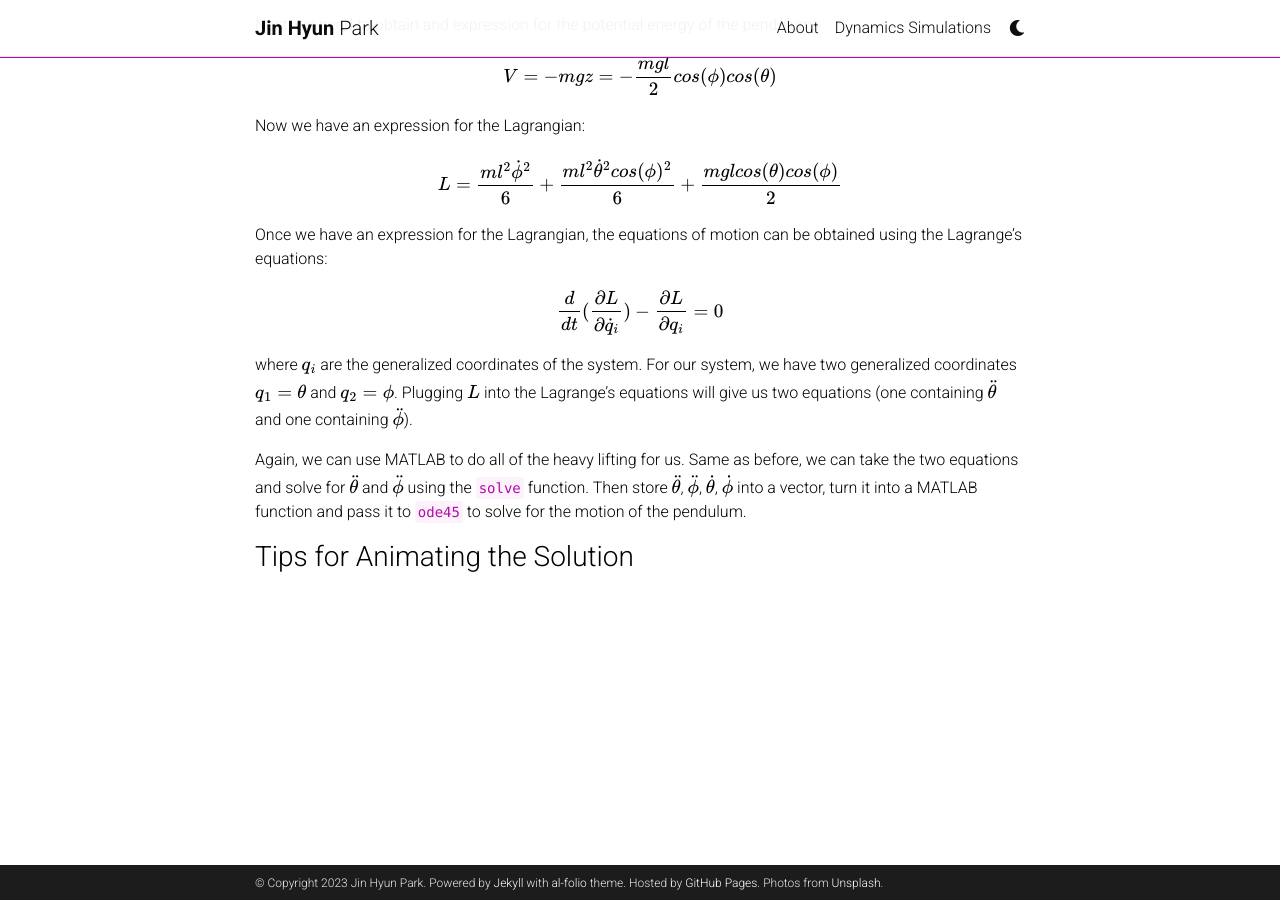
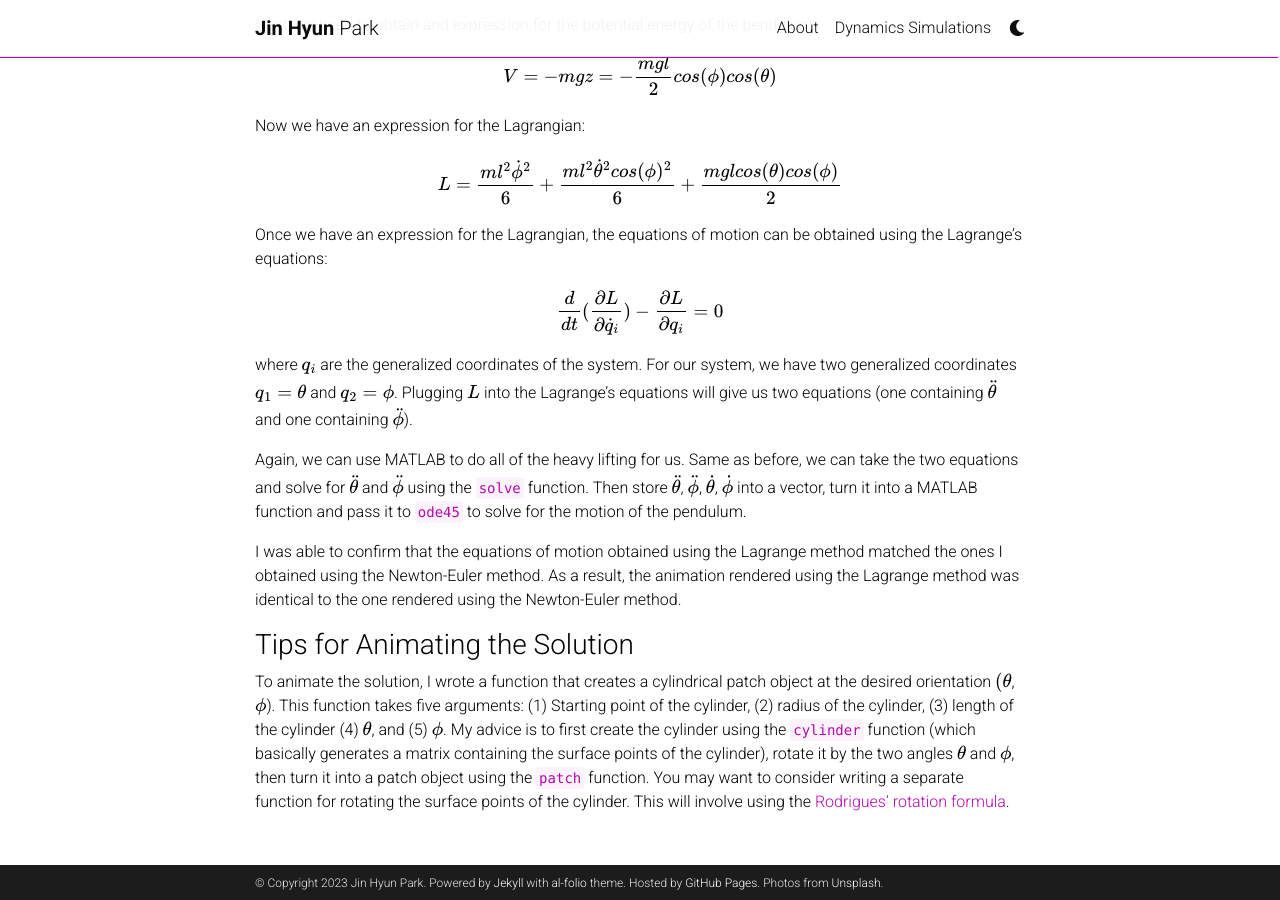
Before and after one commit to jinhyunpark2459/jinhyunpark2459.github.io, a Jekyll site: the page built from _projects/single_pendulum.md, in a window 1280 px wide and 900 px high, scrolled down 7110 px. Built offline with Jekyll 4.4.1, drawn with Linux system fonts in a browser that asks for light colours; full-size pictures stand in for the smaller copies a plugin makes; comment, search, counter and statistics services are not loaded; a style sheet for code colours, icons or effects is not loaded.

Commit message:
Update single_pendulum.md

```diff
--- a/_projects/single_pendulum.md
+++ b/_projects/single_pendulum.md
@@ -282,6 +282,7 @@ where $$q_i$$ are the generalized coordinates of the system. For our system, we
 
 Again, we can use MATLAB to do all of the heavy lifting for us. Same as before, we can take the two equations and solve for $$\ddot{\theta}$$ and $$\ddot{\phi}$$ using the `solve` function. Then store $$\ddot{\theta}$$, $$\ddot{\phi}$$, $$\dot{\theta}$$, $$\dot{\phi}$$ into a vector, turn it into a MATLAB function and pass it to `ode45` to solve for the motion of the pendulum.
 
-
+I was able to confirm that the equations of motion obtained using the Lagrange method matched the ones I obtained using the Newton-Euler method. As a result, the animation rendered using the Lagrange method was identical to the one rendered using the Newton-Euler method.
 
 ### Tips for Animating the Solution
+To animate the solution, I wrote a function that creates a cylindrical patch object at the desired orientation $$(\theta$$,$$\phi$$). This function takes five arguments: (1) Starting point of the cylinder, (2) radius of the cylinder, (3) length of the cylinder (4) $$\theta$$, and (5) $$\phi$$. My advice is to first create the cylinder using the `cylinder` function (which basically generates a matrix containing the surface points of the cylinder), rotate it by the two angles $$\theta$$ and $$\phi$$, then turn it into a patch object using the `patch` function. You may want to consider writing a separate function for rotating the surface points of the cylinder. This will involve using the <a href="https://en.wikipedia.org/wiki/Rodrigues%27_rotation_formula">Rodrigues' rotation formula</a>.
```
